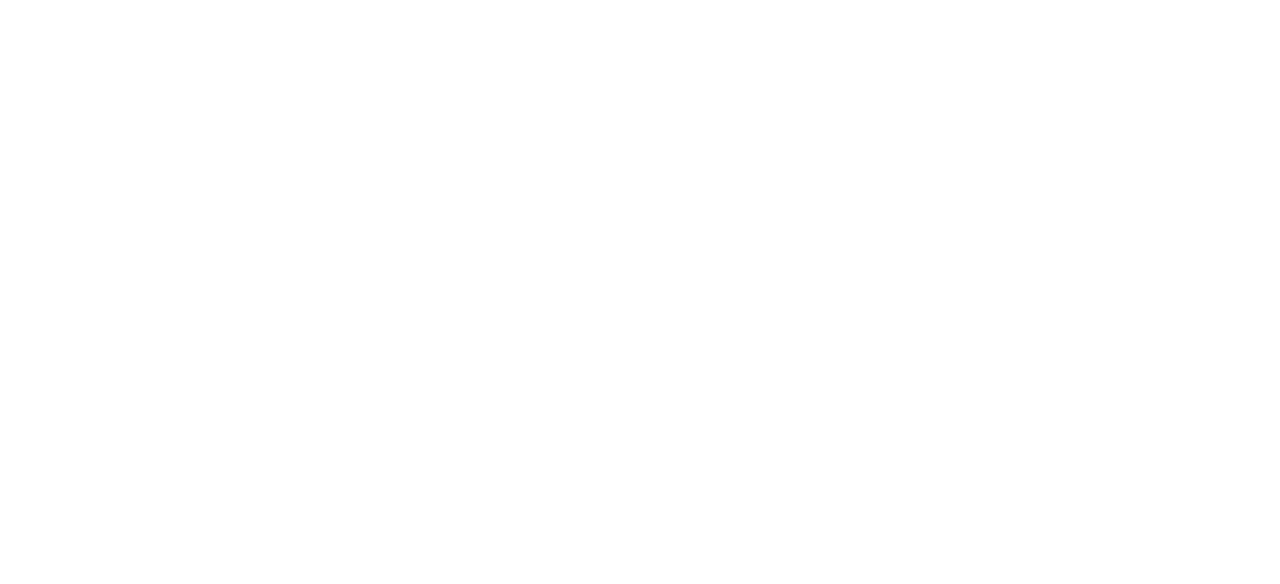
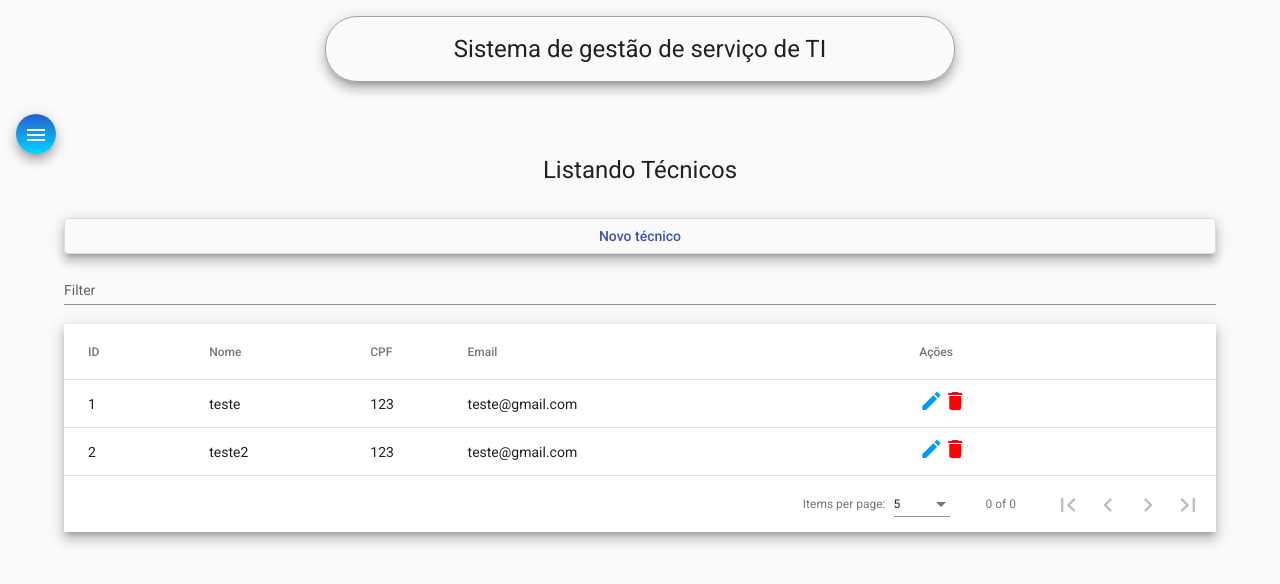
Before and after one commit to fnetodev/itsm-front, an Angular app: page /tecnicos in a window 1280 px wide. Before the commit this address led to /. Shown: the top 584 px of the page. Built offline with nearby package versions, Linux system fonts and the light colour scheme.

Commit message:
Componente login criado

```diff
--- a/src/app/app-routing.module.ts
+++ b/src/app/app-routing.module.ts
@@ -2,12 +2,14 @@
 import { RouterModule, Routes } from '@angular/router';
 import { HomeComponent } from './components/home/home.component';
 import { NavComponent } from './components/nav/nav.component';
+import { TecnicoListComponent } from './components/tecnico/tecnico-list/tecnico-list.component';
 
 const routes: Routes = [
   {
     path: '',  component: NavComponent,
     children: [
-      {path: 'home', component: HomeComponent}
+      {path: 'home', component: HomeComponent},
+      {path: 'tecnicos', component: TecnicoListComponent}
     ]
   }
 ];
--- a/src/app/app.module.ts
+++ b/src/app/app.module.ts
@@ -32,6 +32,7 @@
 import { HomeComponent } from './components/home/home.component';
 import { HeaderComponent } from './components/header/header.component';
 import { TecnicoListComponent } from './components/tecnico/tecnico-list/tecnico-list.component';
+import { LoginComponent } from './components/login/login.component';
 
 
 // Componentes do projeto
@@ -41,7 +42,8 @@
     NavComponent,
     HomeComponent,
     HeaderComponent,
-    TecnicoListComponent
+    TecnicoListComponent,
+    LoginComponent
   ],
   imports: [
     BrowserModule,
--- /dev/null
+++ b/src/app/components/login/login.component.html
@@ -0,0 +1 @@
+<p>login works!</p>
--- /dev/null
+++ b/src/app/components/login/login.component.ts
@@ -0,0 +1,15 @@
+import { Component, OnInit } from '@angular/core';
+
+@Component({
+  selector: 'app-login',
+  templateUrl: './login.component.html',
+  styleUrls: ['./login.component.css']
+})
+export class LoginComponent implements OnInit {
+
+  constructor() { }
+
+  ngOnInit(): void {
+  }
+
+}
--- a/src/app/components/nav/nav.component.ts
+++ b/src/app/components/nav/nav.component.ts
@@ -11,7 +11,7 @@
   constructor(private  router: Router) { }
 
   ngOnInit(): void {
-    this.router.navigate(['home'])
+    this.router.navigate(['tecnicos'])
   }
 
 }
--- a/src/app/components/tecnico/tecnico-list/tecnico-list.component.css
+++ b/src/app/components/tecnico/tecnico-list/tecnico-list.component.css
@@ -0,0 +1,30 @@
+.container {
+    width: 90%;
+    margin: auto;
+ }
+
+ table {
+    width: 100%;
+ }
+
+ mat-form-field {
+    width: 100%;
+ }
+
+ button {
+    width: 100%;
+ }
+
+ h1 {
+    width: 100%;
+    text-align: center;
+    margin-bottom: 2rem;
+ }
+
+ .edit {
+    color: rgb(0, 153, 255);
+ }
+
+ .delete {
+    color: red;
+ }
--- a/src/app/components/tecnico/tecnico-list/tecnico-list.component.html
+++ b/src/app/components/tecnico/tecnico-list/tecnico-list.component.html
@@ -1 +1,55 @@
-<p>tecnico-list works!</p>
+<div class="container">
+
+    <h1>Listando Técnicos</h1>
+
+    <button routerLink="create" class="mat-elevation-z8" mat-stroked-button color="primary">Novo técnico</button>
+
+    <mat-form-field appearance="standard">
+       <mat-label>Filter</mat-label>
+       <input matInput (keyup)="applyFilter($event)" placeholder="Ex. ium" #input>
+     </mat-form-field>
+
+    <div class="mat-elevation-z8">
+
+       <table mat-table [dataSource]="dataSource">
+
+          <ng-container matColumnDef="id">
+             <th mat-header-cell *matHeaderCellDef> ID </th>
+             <td mat-cell *matCellDef="let element"> {{element.id}} </td>
+          </ng-container>
+
+          <ng-container matColumnDef="nome">
+             <th mat-header-cell *matHeaderCellDef> Nome </th>
+             <td mat-cell *matCellDef="let element"> {{element.nome}} </td>
+          </ng-container>
+
+          <ng-container matColumnDef="cpf">
+             <th mat-header-cell *matHeaderCellDef> CPF </th>
+             <td mat-cell *matCellDef="let element"> {{element.cpf}} </td>
+          </ng-container>
+
+          <ng-container matColumnDef="email">
+             <th mat-header-cell *matHeaderCellDef> Email </th>
+             <td mat-cell *matCellDef="let element"> {{element.email}} </td>
+          </ng-container>
+
+          <ng-container matColumnDef="acoes">
+             <th mat-header-cell *matHeaderCellDef> Ações </th>
+             <td mat-cell *matCellDef="let element">
+                <a routerLink="update/{{ element.id }}">
+                   <i class="material-icons edit">edit</i>
+                </a>
+                <a routerLink="delete/{{ element.id }}">
+                   <i class="material-icons delete">delete</i>
+                </a>
+             </td>
+          </ng-container>
+
+          <tr mat-header-row *matHeaderRowDef="displayedColumns"></tr>
+          <tr mat-row *matRowDef="let row; columns: displayedColumns;"></tr>
+       </table>
+
+       <mat-paginator [pageSizeOptions]="[5, 2, 10, 20, 50, 100]" showFirstLastButtons></mat-paginator>
+    </div>
+
+ </div>
--- a/src/app/components/tecnico/tecnico-list/tecnico-list.component.ts
+++ b/src/app/components/tecnico/tecnico-list/tecnico-list.component.ts
@@ -1,4 +1,8 @@
-import { Component, OnInit } from '@angular/core';
+import { Component, OnInit, ViewChild } from '@angular/core';
+import { MatPaginator } from '@angular/material/paginator';
+import { MatTableDataSource } from '@angular/material/table';
+import { Tecnico } from 'src/app/models/tecnico';
+//import { TecnicoService } from 'src/app/services/tecnico.service';
 
 @Component({
   selector: 'app-tecnico-list',
@@ -7,9 +11,46 @@
 })
 export class TecnicoListComponent implements OnInit {
 
-  constructor() { }
+  ELEMENT_DATA: Tecnico[] = [
+    {
+      id: 1,
+      nome: 'teste',
+      cpf: '123',
+      email: 'teste@gmail.com',
+      senha: '123',
+      perfis: ['0'],
+      dataCriacao: '15/10/15'
+    },
+    {
+      id: 2,
+      nome: 'teste2',
+      cpf: '123',
+      email: 'teste@gmail.com',
+      senha: '123',
+      perfis: ['0'],
+      dataCriacao: '15/10/15'
+    }
+  ]
+
+  displayedColumns: string[] = ['id', 'nome', 'cpf', 'email', 'acoes'];
+  dataSource = new MatTableDataSource<Tecnico>(this.ELEMENT_DATA);
+
+  @ViewChild(MatPaginator) paginator: MatPaginator;
+
+
 
   ngOnInit(): void {
+    this.findAll();
+  }
+
+  findAll() {
+
+
+  }
+
+  applyFilter(event: Event) {
+    const filterValue = (event.target as HTMLInputElement).value;
+    this.dataSource.filter = filterValue.trim().toLowerCase();
   }
 
 }
--- /dev/null
+++ b/src/app/models/tecnico.ts
@@ -0,0 +1,9 @@
+export interface Tecnico{
+    id?: any;
+    nome: string;
+    cpf: string;
+    email: string;
+    senha: string;
+    perfis: string[];
+    dataCriacao: any;
+}
```
Also changed, not shown: src/app/components/login/login.component.css (added).
